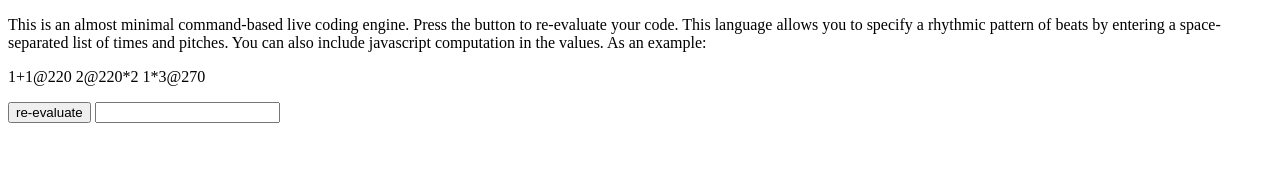
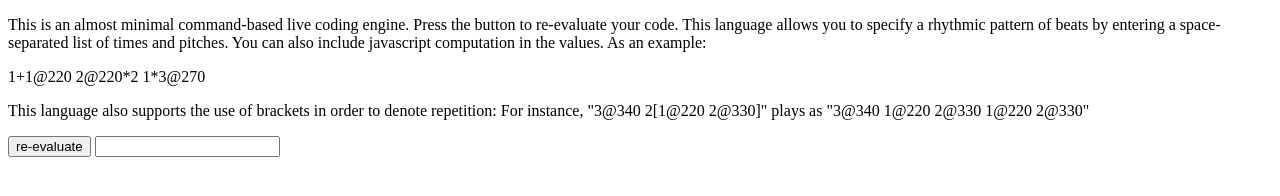
Before and after one commit to lizradway/HW5, a plain HTML site: page index.html in a window 1280 px wide. Drawn offline with Linux system fonts and the light colour scheme.

Commit message:
Modified comments and updated index.html

```diff
--- a/index.html
+++ b/index.html
@@ -13,6 +13,10 @@
     As an example:
   </p>
   <p>1+1@220 2@220*2 1*3@270</p>
+
+  <p>This language also supports the use of brackets in order to denote repetition:
+    For instance, "3@340 2[1@220 2@330]" plays as "3@340 1@220 2@330 1@220 2@330"
+  </p>
   <button>re-evaluate</button>
   <input type="text" id="code">
 </body>
```
Also changed, not shown: main.js (+3 -6 lines).
